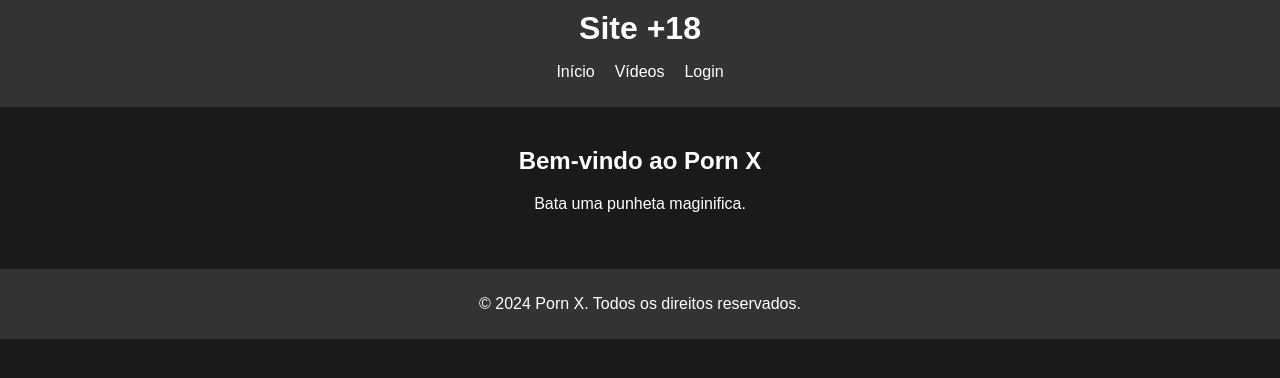
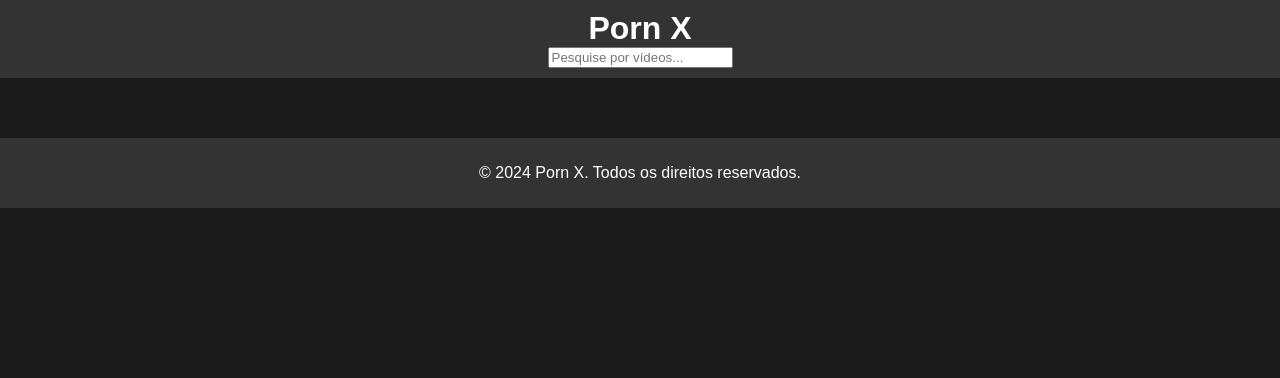
Before and after one commit to fepea/Project-Porn-X, a plain HTML site: page index.html in a window 1280 px wide. Drawn offline with Linux system fonts and the light colour scheme.

Commit message:
Update index.html

```diff
--- a/index.html
+++ b/index.html
@@ -3,28 +3,22 @@
 <head>
     <meta charset="UTF-8">
     <meta name="viewport" content="width=device-width, initial-scale=1.0">
-    <title>Bem-vindo ao Porn X</title>
+    <title>Porn X</title>
     <link rel="stylesheet" href="style.css">
 </head>
 <body>
     <header>
-        <h1>Site +18</h1>
-        <nav>
-            <ul>
-                <li><a href="index.html">Início</a></li>
-                <li><a href="videos.html">Vídeos</a></li>
-                <li><a href="login.html">Login</a></li>
-            </ul>
-        </nav>
+        <h1>Porn X</h1>
+        <input type="text" id="search" placeholder="Pesquise por vídeos...">
     </header>
     <main>
-        <section class="welcome">
-            <h2>Bem-vindo ao Porn X</h2>
-            <p>Bata uma punheta maginifica.</p>
+        <section id="video-list">
+            <!-- Os vídeos serão carregados dinamicamente aqui -->
         </section>
     </main>
     <footer>
         <p>&copy; 2024 Porn X. Todos os direitos reservados.</p>
     </footer>
+    <script src="script.js"></script>
 </body>
 </html>
```
